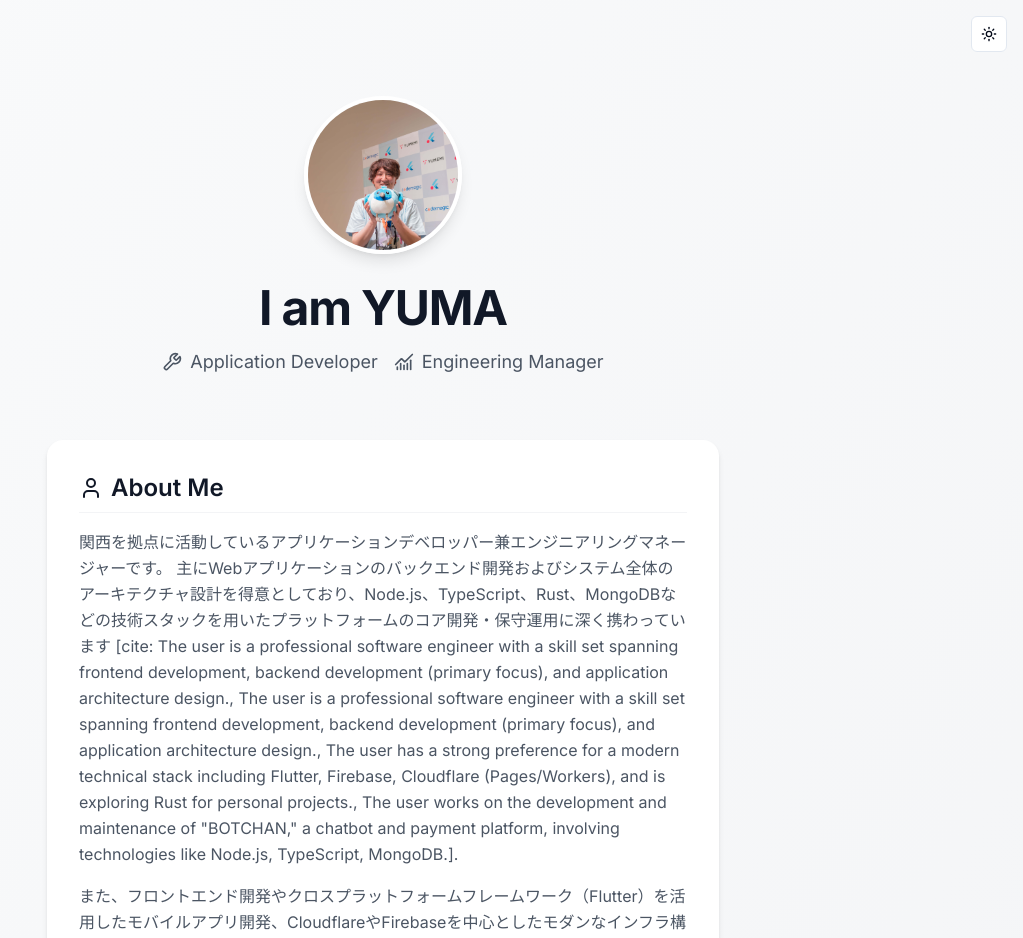
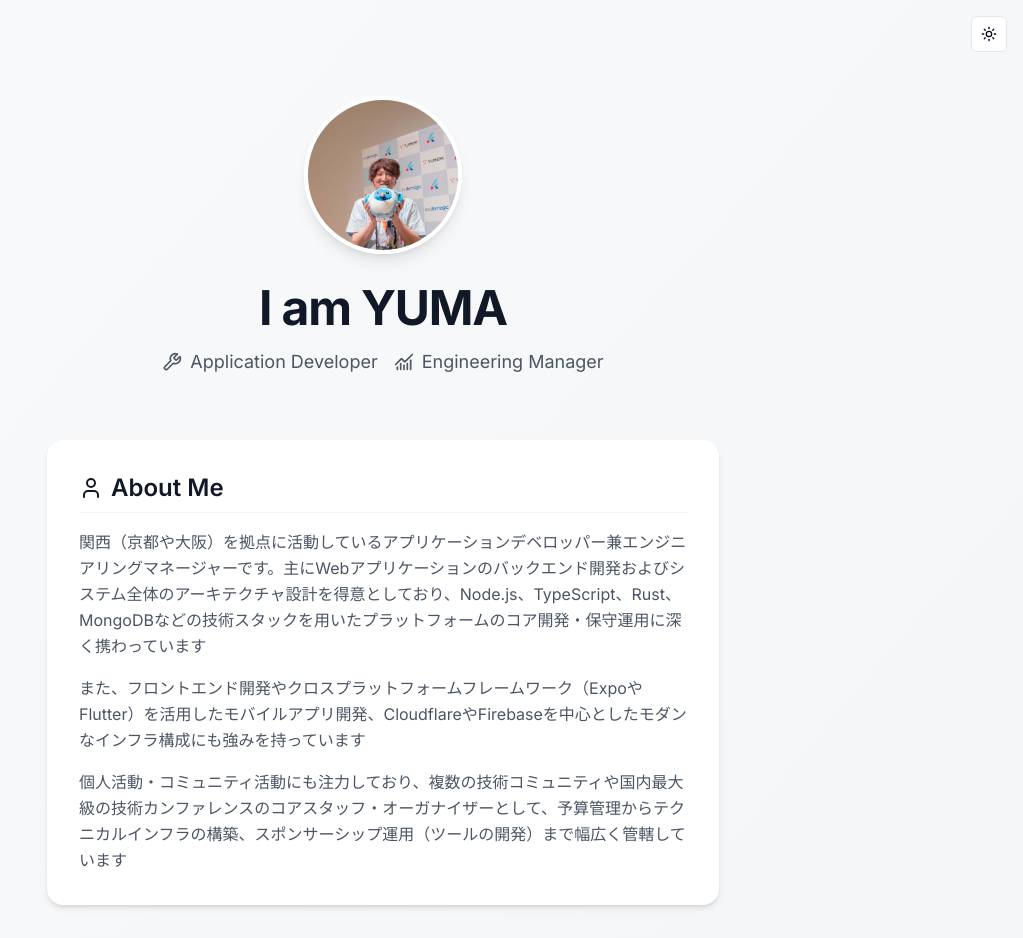
Before and after one commit to nekohack/portal, a Next.js app: page / in a window 1280 px wide. Shown: the top 938 px of the page, without its empty margins (257-1280 px from the left). Built offline with nearby package versions, Linux system fonts and the light colour scheme.

Commit message:
fix: 表記の揺れを修正（一旦、英語は排除）

```diff
--- a/app/page.tsx
+++ b/app/page.tsx
@@ -54,53 +54,13 @@ export default function Home() {
               </h2>
               <div className="text-gray-600 dark:text-gray-300 space-y-4 leading-relaxed">
                 <p>
-                  関西を拠点に活動しているアプリケーションデベロッパー兼エンジニアリングマネージャーです。
-                  主にWebアプリケーションのバックエンド開発およびシステム全体のアーキテクチャ設計を得意としており、Node.js、TypeScript、Rust、MongoDBなどの技術スタックを用いたプラットフォームのコア開発・保守運用に深く携わっています
-                  [cite: The user is a professional software engineer with a
-                  skill set spanning frontend development, backend development
-                  (primary focus), and application architecture design., The
-                  user is a professional software engineer with a skill set
-                  spanning frontend development, backend development (primary
-                  focus), and application architecture design., The user has a
-                  strong preference for a modern technical stack including
-                  Flutter, Firebase, Cloudflare (Pages/Workers), and is
-                  exploring Rust for personal projects., The user works on the
-                  development and maintenance of "BOTCHAN," a chatbot and
-                  payment platform, involving technologies like Node.js,
-                  TypeScript, MongoDB.].
+                  関西（京都や大阪）を拠点に活動しているアプリケーションデベロッパー兼エンジニアリングマネージャーです。主にWebアプリケーションのバックエンド開発およびシステム全体のアーキテクチャ設計を得意としており、Node.js、TypeScript、Rust、MongoDBなどの技術スタックを用いたプラットフォームのコア開発・保守運用に深く携わっています
                 </p>
                 <p>
-                  また、フロントエンド開発やクロスプラットフォームフレームワーク（Flutter）を活用したモバイルアプリ開発、CloudflareやFirebaseを中心としたモダンなインフラ構成にも強みを持っています
-                  [cite: The user is a professional software engineer with a
-                  skill set spanning frontend development, backend development
-                  (primary focus), and application architecture design., The
-                  user is a professional software engineer with a skill set
-                  spanning frontend development, backend development (primary
-                  focus), and application architecture design., The user has a
-                  strong preference for a modern technical stack including
-                  Flutter, Firebase, Cloudflare (Pages/Workers), and is
-                  exploring Rust for personal projects.].
+                  また、フロントエンド開発やクロスプラットフォームフレームワーク（ExpoやFlutter）を活用したモバイルアプリ開発、CloudflareやFirebaseを中心としたモダンなインフラ構成にも強みを持っています
                 </p>
                 <p>
-                  個人活動・コミュニティ活動にも注力しており、複数の技術コミュニティや国内最大級の技術カンファレンスのコアスタッフ・オーガナイザーとして、予算管理からテクニカルインフラの構築、スポンサーシップ運用（社内ツールの開発）まで幅広く管轄しています
-                  [cite: The user is a lead organizer and developer for the
-                  Flutter Osaka community and is involved with the Flutter Japan
-                  User Group., The user is a core staff member of the
-                  FlutterKaigi organizing team, responsible for budgeting,
-                  technical infrastructure, and sponsorship management., The
-                  user values operational efficiency and automation, often
-                  building custom tools to streamline repetitive tasks like
-                  sponsor data management or form testing.].
-                  効率化と自動化を好み、現場主義のカルチャーを大切にしながら日々ものづくりを続けています
-                  [cite: The user favors a "festival-like" or "culture festival"
-                  atmosphere for tech conferences, emphasizing local community
-                  engagement and high-energy networking., The user values
-                  operational efficiency and automation, often building custom
-                  tools to streamline repetitive tasks like sponsor data
-                  management or form testing., Planning and execution of
-                  FlutterKaigi 2026, scheduled for November 2026 with a focus on
-                  "现场主義" (on-site preference) and no simultaneous
-                  streaming.].
+                  個人活動・コミュニティ活動にも注力しており、複数の技術コミュニティや国内最大級の技術カンファレンスのコアスタッフ・オーガナイザーとして、予算管理からテクニカルインフラの構築、スポンサーシップ運用（ツールの開発）まで幅広く管轄しています
                 </p>
               </div>
             </div>
```
